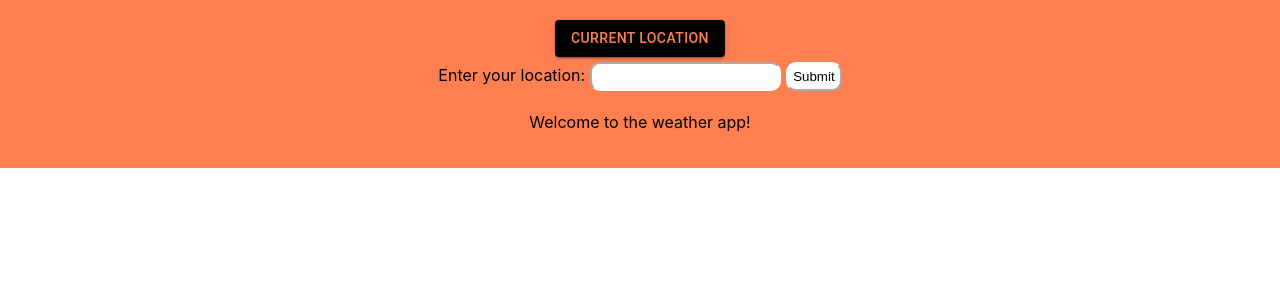
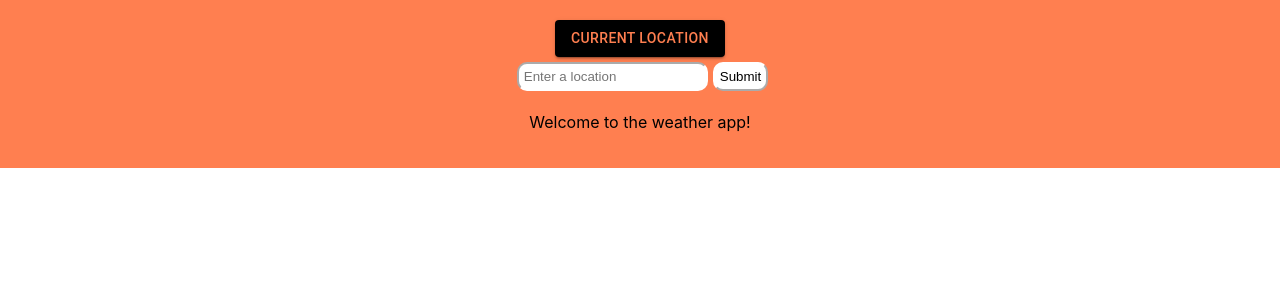
Before and after one commit to stephen447/weather-app, a React (Create React App) app: page / in a window 1280 px wide. Both pictures are taken after a click on the button "CURRENT LOCATION". Shown: the top 300 px of the page. Built offline with nearby package versions, Linux system fonts and the light colour scheme; no server answers.

Commit message:
Reset location paramter when submitted

```diff
--- a/src/App.js
+++ b/src/App.js
@@ -29,6 +29,7 @@ function App() {
       .then(data =>{setData(data)})
     }
     else{
+      setLocation("")
       fetch(`http://api.openweathermap.org/data/2.5/weather?id=524901&q=${location},IE&units=metric&appid=${apikey}`)
       .then((response)=>{
         if (response.ok){
@@ -117,10 +118,8 @@ function App() {
         <p> Weather for your current location</p>
       ):(
         <div className='form'>
-          <label>Enter your location:
-            <input type="text" value={location} className="textfield" onChange={(e) => setLocation(e.target.value)}/>
-            <input type="submit" className="submitbutton" onClick={handleSubmit}/>
-          </label>
+          <input type="text" value={location} className="textfield" placeholder="Enter a location" onChange={(e) => setLocation(e.target.value)}/>
+          <input type="submit" className="submitbutton" onClick={handleSubmit}/>
         </div>
       )
       }
```
